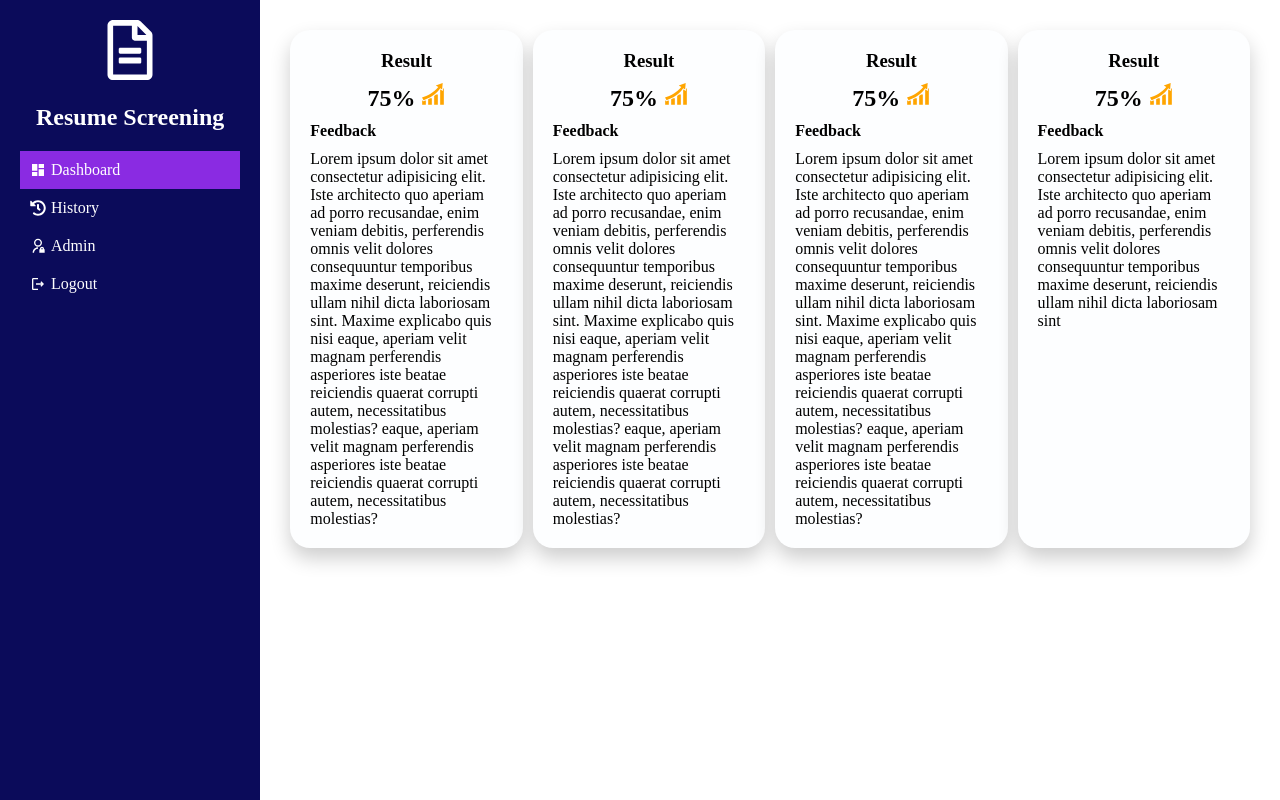
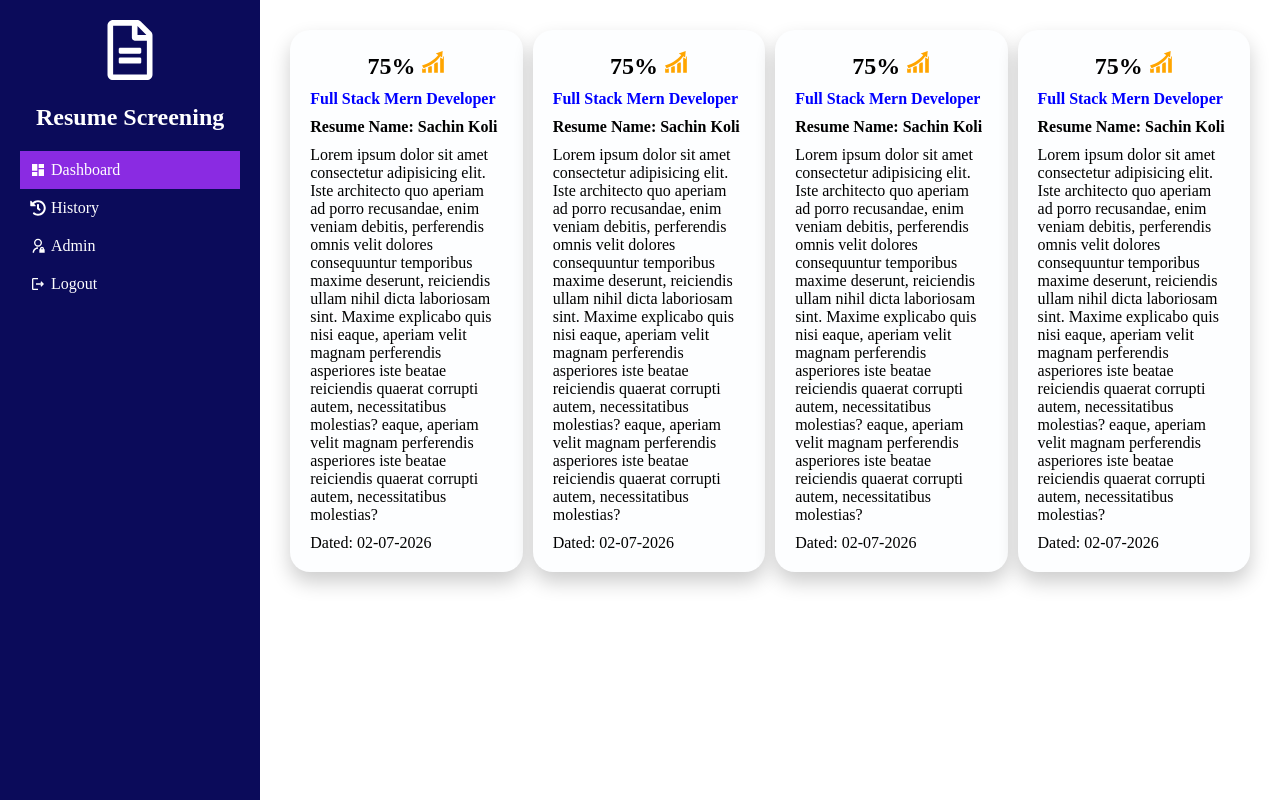
Before and after one commit to Sachinkoligit/Ai-Resume-Scorer, a React (Vite) app in the folder frontend/: page /history in a window 1280 px wide. Built offline with nearby package versions, Linux system fonts and the light colour scheme.

Commit message:
updates the history page

```diff
--- a/frontend/src/components/History/History.jsx
+++ b/frontend/src/components/History/History.jsx
@@ -11,19 +11,7 @@ export default function History() {
         <Result/>
         <Result/>
         <Result/>
-        <div className="profile-container">
-              <h3>Result</h3>
-              <h2>
-                75% <GiProgression color="orange" />
-              </h2>
-              <h5>Feedback</h5>
-              <p>
-                Lorem ipsum dolor sit amet consectetur adipisicing elit. Iste architecto
-                quo aperiam ad porro recusandae, enim veniam debitis, perferendis omnis
-                velit dolores consequuntur temporibus maxime deserunt, reiciendis ullam
-                nihil dicta laboriosam sint
-              </p>
-            </div>
+        <Result/>
       </div>
     </div>
   )
--- a/frontend/src/components/ui/Result.jsx
+++ b/frontend/src/components/ui/Result.jsx
@@ -3,13 +3,20 @@ import "../Dashboard/Dashboard.css";
 import { GiProgression } from "react-icons/gi";
 
 export default function Result() {
+  const pathname = window.location.pathname;
+  const isHistoryPage = pathname.includes("history");
+  console.log(isHistoryPage);
   return (
     <div className="profile-container">
-      <h3>Result</h3>
+      {!isHistoryPage && <h3>Result</h3>}
       <h2>
         75% <GiProgression color="orange" />
       </h2>
-      <h5>Feedback</h5>
+      {!isHistoryPage && <h5>Feedback</h5>}
+      {isHistoryPage && (
+        <h5 style={{ color: "blue" }}>Full Stack Mern Developer</h5>
+      )}
+      {isHistoryPage && <h5>Resume Name: Sachin Koli</h5>}
       <p>
         Lorem ipsum dolor sit amet consectetur adipisicing elit. Iste architecto
         quo aperiam ad porro recusandae, enim veniam debitis, perferendis omnis
@@ -20,6 +27,9 @@ export default function Result() {
         perferendis asperiores iste beatae reiciendis quaerat corrupti autem,
         necessitatibus molestias?
       </p>
+      {isHistoryPage && (
+        <span style={{ alignSelf: "flex-start" }}>Dated: 02-07-2026</span>
+      )}
     </div>
   );
 }
```
